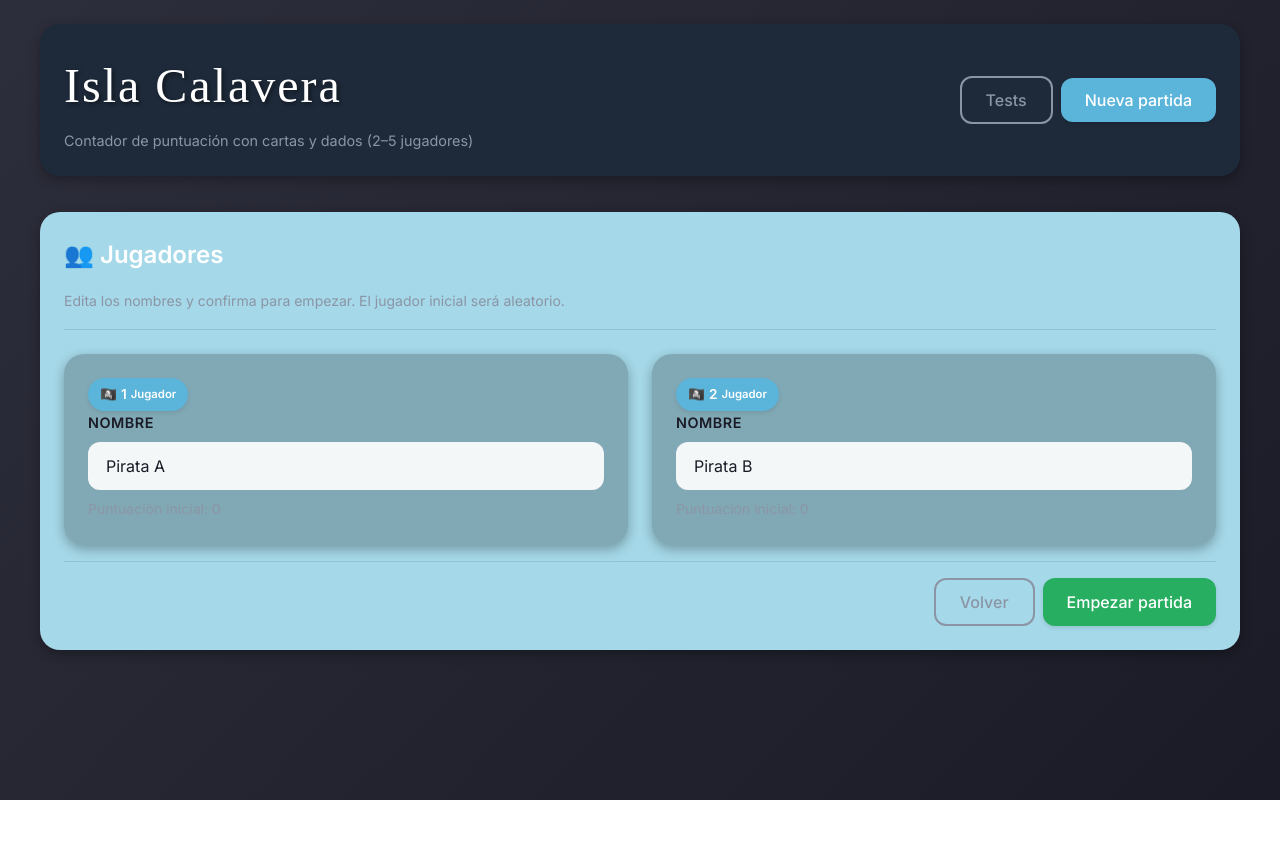
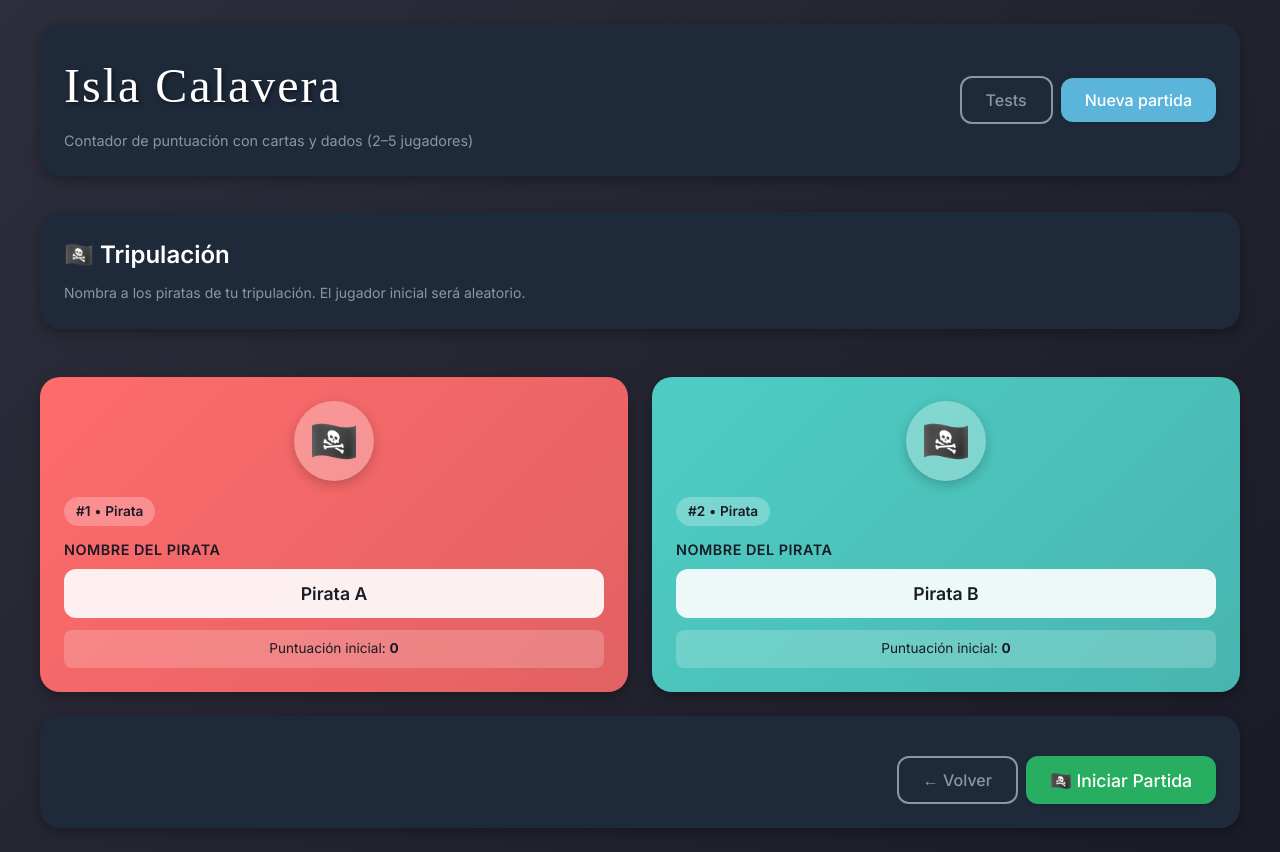
Before and after one commit to Edu095/isla-calavera_react, a React (Vite) app: page / in a window 1280 px wide. Both pictures are taken after a click on the button "⛵ Continuar". Before the commit the page ends 800 px from the top, so only its background shows below. Built offline with nearby package versions, Linux system fonts and the light colour scheme; a web font is replaced by a local one.

Commit message:
Redesign Names screen with pirate avatars and modern cards

```diff
--- a/src/screens/Names.jsx
+++ b/src/screens/Names.jsx
@@ -1,37 +1,115 @@
+const PIRATE_COLORS = [
+  '#FF6B6B', // Red
+  '#4ECDC4', // Cyan
+  '#FFE66D', // Yellow
+  '#A8E6CF', // Green
+  '#C77DFF'  // Purple
+];
+
 export function Names({ state, dispatch }){
   return (
-      <div className="card">
-        <h2>👥 Jugadores</h2>
-        <div className="small muted">
-          Edita los nombres y confirma para empezar. El jugador inicial será aleatorio.
+    <div style={{ display: 'flex', flexDirection: 'column', gap: '24px' }}>
+      {/* Header Card */}
+      <div className="card card-dark fade-in">
+        <h2 style={{ color: 'var(--text-primary)', marginBottom: '8px' }}>🏴‍☠️ Tripulación</h2>
+        <div className="small" style={{ color: 'var(--text-muted)' }}>
+          Nombra a los piratas de tu tripulación. El jugador inicial será aleatorio.
         </div>
-        <div className="divider" />
-        <div className="grid">
+      </div>
+
+      {/* Players Grid */}
+      <div className="grid slide-in" style={{ animationDelay: '0.1s' }}>
         {state.players.map((p, i) => (
-            <div key={p.id} className="card" style={{ background: 'rgba(0,0,0,.22)' }}>
-              <div className="pill">
-                <span>🏴‍☠️</span><span>{i+1}</span><small>Jugador</small>
+          <div
+            key={p.id}
+            className="card"
+            style={{
+              background: `linear-gradient(135deg, ${PIRATE_COLORS[i]} 0%, ${PIRATE_COLORS[i]}dd 100%)`,
+              animationDelay: `${0.1 + i * 0.1}s`
+            }}
+          >
+            {/* Avatar */}
+            <div style={{
+              display: 'flex',
+              alignItems: 'center',
+              justifyContent: 'center',
+              width: '80px',
+              height: '80px',
+              borderRadius: '50%',
+              background: 'rgba(255,255,255,0.3)',
+              margin: '0 auto 16px',
+              fontSize: '2.5rem',
+              boxShadow: '0 4px 12px rgba(0,0,0,0.2)'
+            }}>
+              🏴‍☠️
             </div>
-              <label>Nombre</label>
+
+            {/* Player Number Badge */}
+            <div style={{
+              display: 'inline-flex',
+              alignItems: 'center',
+              gap: '4px',
+              padding: '4px 12px',
+              background: 'rgba(255,255,255,0.25)',
+              borderRadius: '999px',
+              fontSize: '0.85rem',
+              fontWeight: 600,
+              marginBottom: '12px',
+              color: 'var(--text-dark)'
+            }}>
+              <span>#{i + 1}</span>
+              <span>•</span>
+              <span>Pirata</span>
+            </div>
+
+            {/* Name Input */}
+            <label style={{ color: 'var(--text-dark)' }}>Nombre del Pirata</label>
             <input
               type="text"
               value={p.name}
               onChange={(e) => dispatch({ type: 'SET_PLAYER_NAME', index: i, name: e.target.value })}
+              placeholder={`Pirata ${i + 1}`}
+              style={{
+                background: 'rgba(255,255,255,0.9)',
+                fontWeight: 600,
+                fontSize: '1.1rem',
+                textAlign: 'center'
+              }}
             />
-              <div className="small muted" style={{ marginTop: 8 }}>
-                Puntuación inicial: 0
+
+            {/* Initial Score */}
+            <div style={{
+              marginTop: '12px',
+              padding: '8px',
+              background: 'rgba(255,255,255,0.2)',
+              borderRadius: 'var(--radius-sm)',
+              fontSize: '0.85rem',
+              color: 'var(--text-dark)',
+              textAlign: 'center'
+            }}>
+              Puntuación inicial: <b>0</b>
             </div>
           </div>
         ))}
       </div>
-        <div className="divider" />
+
+      {/* Action Buttons */}
+      <div className="card card-dark fade-in" style={{ animationDelay: '0.4s' }}>
         <div className="right">
-          <button className="btn btn-ghost" onClick={() => dispatch({type:'NAVIGATE', screen:'setup'})}>
-            Volver
+          <button
+            className="btn btn-ghost"
+            onClick={() => dispatch({ type: 'NAVIGATE', screen: 'setup' })}
+          >
+            ← Volver
           </button>
-          <button className="btn btn-secondary" onClick={() => dispatch({type:'START_GAME'})}>
-            Empezar partida
+          <button
+            className="btn btn-secondary"
+            onClick={() => dispatch({ type: 'START_GAME' })}
+            style={{ fontSize: '1.1rem' }}
+          >
+            🏴‍☠️ Iniciar Partida
           </button>
+        </div>
       </div>
     </div>
   );
```
Lines whose indentation alone changed are shown as unchanged.
